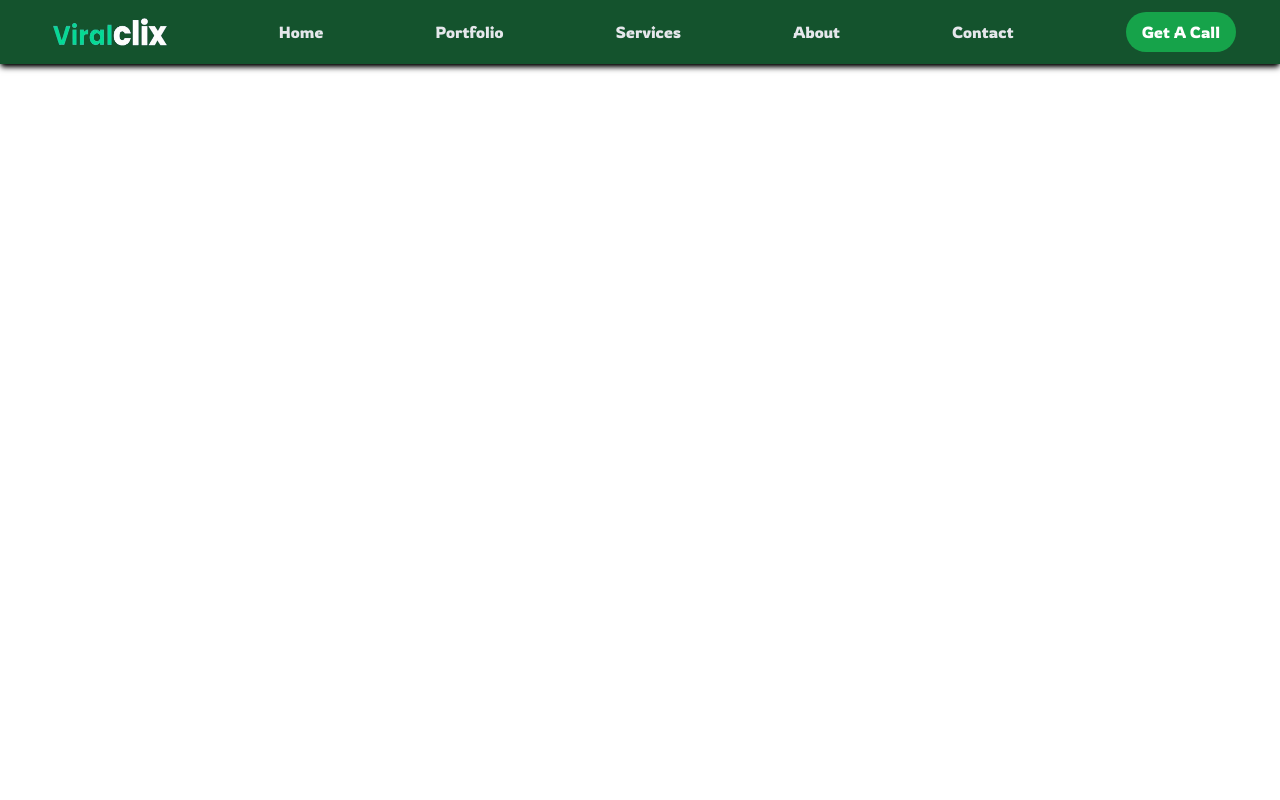
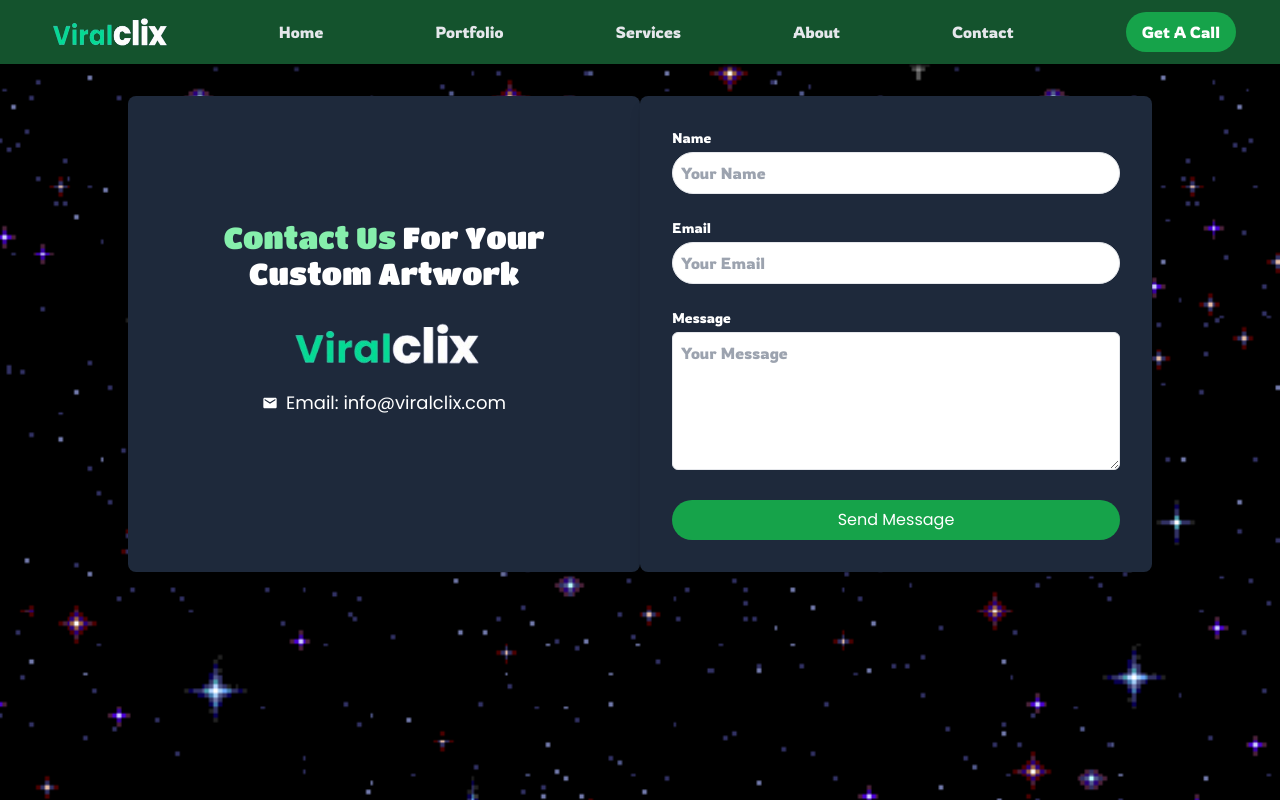
Before and after one commit to haseebx16/viral-clix, a Next.js app in the folder viralclix/: page /contact in a window 1280 px wide. Built offline with nearby package versions, Linux system fonts and the light colour scheme.

Commit message:
Contact Page

```diff
--- a/viralclix/app/components/About.js
+++ b/viralclix/app/components/About.js
@@ -5,7 +5,12 @@
 const About = () => {
   return (
     <div
-      className={`${font2.className} min-h-screen bg-slate-800`}
+      className={`${font2.className} min-h-screen`} style={{
+        backgroundImage: 'url("/stars.gif")', // Reference the GIF in the public folder
+        backgroundSize: 'cover', // Makes sure the background covers the entire area
+        backgroundPosition: 'center', // Centers the background
+        backgroundRepeat: 'no-repeat', // Prevents repeating the GIF
+      }}
 
     >
       <div className='flex-col flex sm:flex sm:flex-row sm:justify-between justify-center items-center'>
--- /dev/null
+++ b/viralclix/app/components/font/poppin.js
@@ -0,0 +1,6 @@
+import { Poppins } from "next/font/google";
+
+export const font3 = Poppins({
+    subsets: ['latin'],
+    weight: '400'
+})
--- a/viralclix/app/contact/page.js
+++ b/viralclix/app/contact/page.js
@@ -1,12 +1,57 @@
-import React from 'react'
-import Nav from '../components/Nav'
+import React from 'react';
+import Nav from '../components/Nav';
+import { font } from '../components/font/titan';
+import { font2 } from '../components/font/poppins';
+import { font3 } from '../components/font/poppin';
+import { FaLocationDot } from "react-icons/fa6";
+import { MdEmail } from "react-icons/md";
+import { FaPhoneAlt } from "react-icons/fa";
 
-const page = () => {
+const ContactPage = () => {
   return (
-    <div>
-        <Nav/>
+    <div className={`min-h-screen p-12`} style={{
+      backgroundImage: 'url("/stars.gif")',
+      backgroundSize: 'cover',
+      backgroundPosition: 'center',
+      backgroundRepeat: 'no-repeat',
+    }}>
+      <Nav />
+      <div className="max-w-5xl mx-auto flex flex-col md:flex-row">
+        {/* Left Section: Logo and Contact Details */}
+        <div className="flex-1 bg-slate-800 p-8 rounded-lg shadow-lg flex flex-col justify-center items-center">
+          <h1 className={`${font.className} text-3xl font-bold mb-6 text-green-300 text-center`}>Contact Us <span className='text-white'>For Your Custom Artwork</span></h1>
+          <div className="text-center mb-6 text-white">
+            <img src="/viralclix.png" alt="Logo" className="mx-auto mb-4" style={{ maxWidth: '80%', height: 'auto' }} />
+            <div className="flex items-center justify-center mb-2">
+              <MdEmail className='text-white mr-2' />
+              <p className={`text-lg ${font3.className}`}>Email: info@viralclix.com</p>
+            </div>
+          </div>
+        </div>
+
+        {/* Right Section: Contact Form */}
+        <div className={`${font2.className} flex-1 bg-slate-800 p-8 rounded-lg shadow-lg`}>
+          <form className="space-y-6">
+            <div>
+              <label className="block text-sm font-medium text-white">Name</label>
+              <input type="text" className="mt-1 p-2 w-full border rounded-full" placeholder="Your Name" required />
+            </div>
+            <div>
+              <label className="block text-sm font-medium text-white">Email</label>
+              <input type="email" className="mt-1 p-2 w-full border rounded-full" placeholder="Your Email" required />
+            </div>
+            <div>
+              <label className="block text-sm font-medium text-white">Message</label>
+              <textarea className="mt-1 p-2 w-full border rounded-md" rows="5" placeholder="Your Message" required></textarea>
+            </div>
+            <button type="submit" className={`${font3.className} w-full bg-green-600 text-white text-md font-bold py-2 rounded-full hover:bg-green-700 transition`}>
+              Send Message
+            </button>
+          </form>
+        </div>
+      </div>
     </div>
-  )
-}
+  );
+};
 
-export default page
+export default ContactPage;
```
Also changed, not shown: viralclix/public/stars.gif (added), 1 other file (tests, documents, lock files or other folders).
